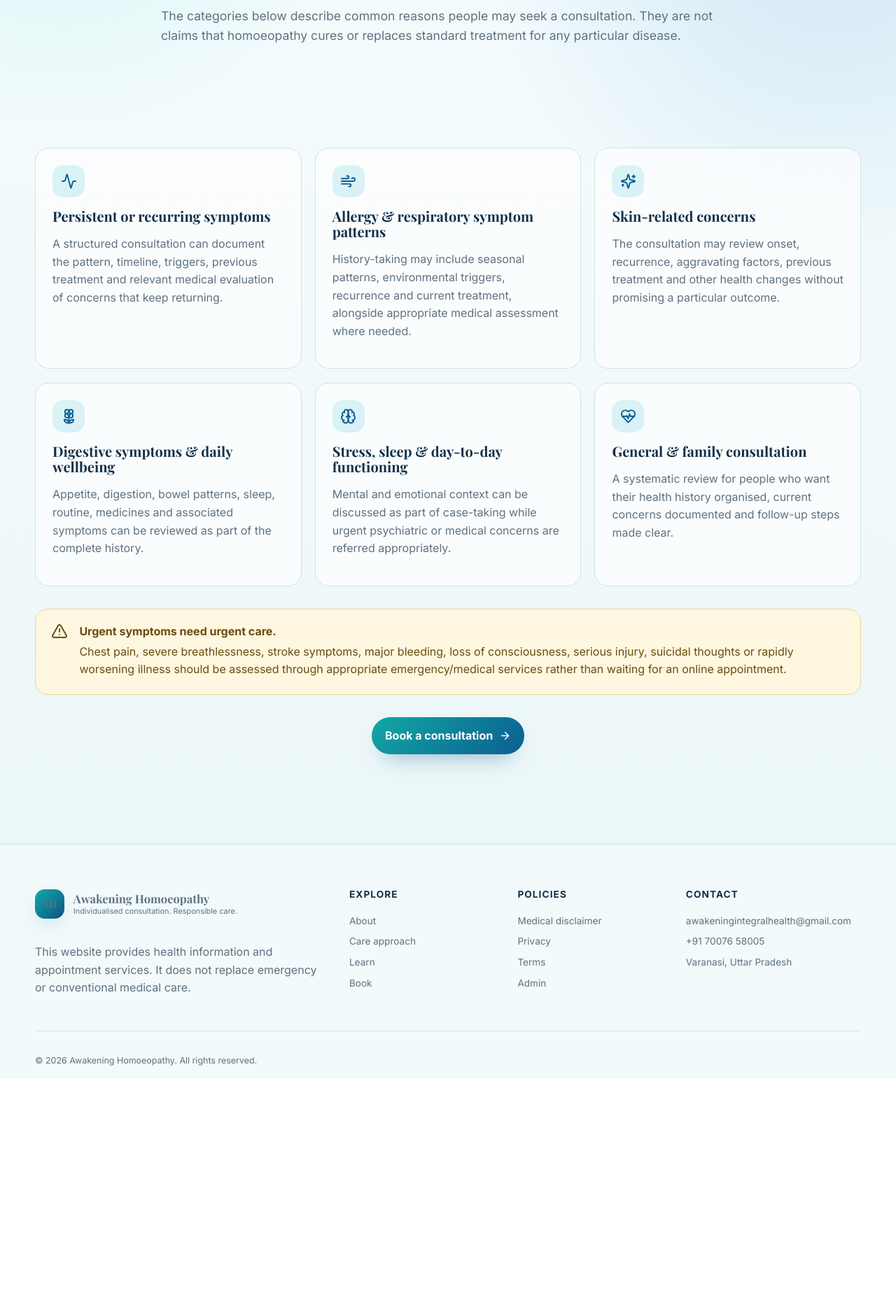
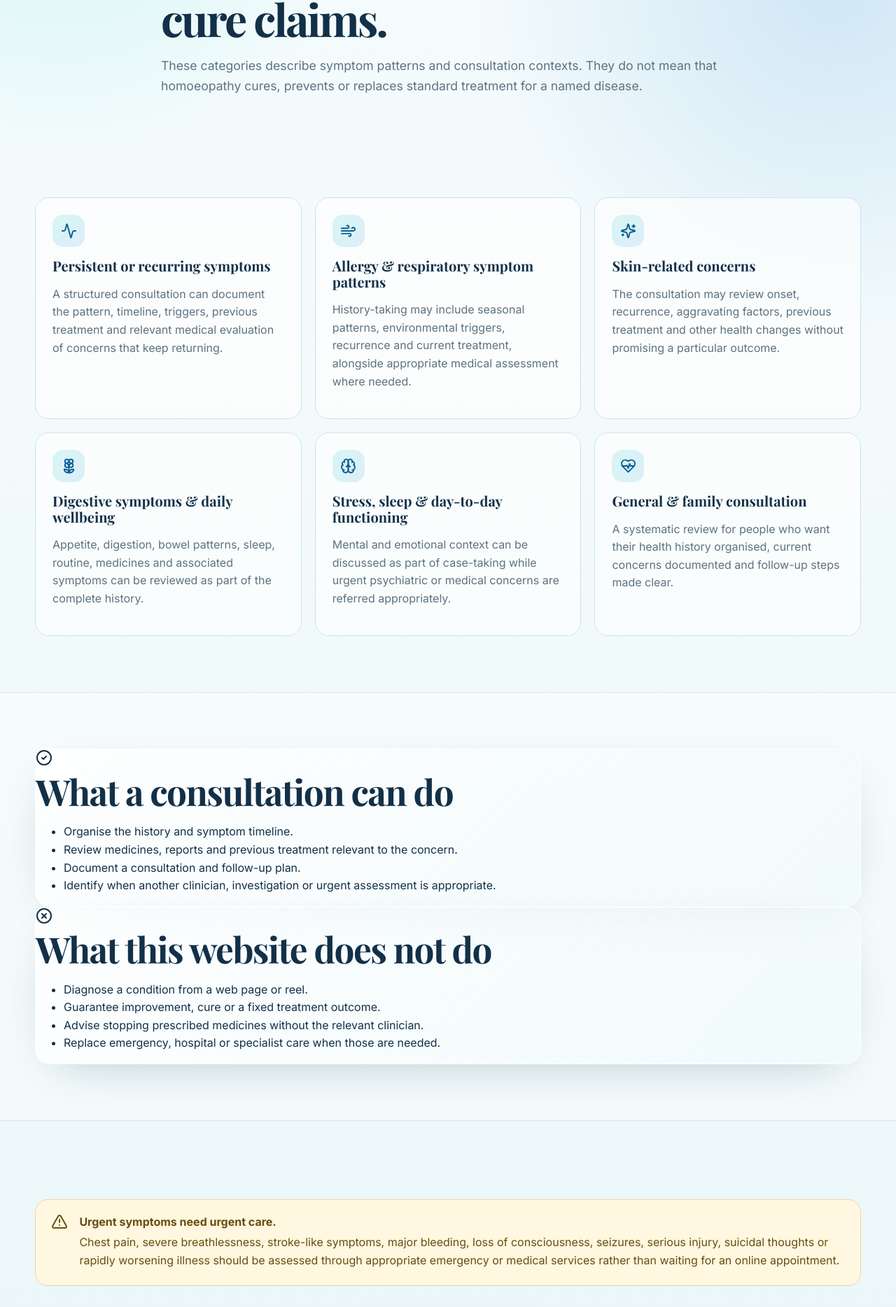
Before and after one commit to paritoshsingh0207/awakening-homeopathy, a React (Vite) app: page /care in a window 1280 px wide. Shown: the part 360-2228 px from the top of the page at 70% size. Before the commit the page ends 1902 px from the top, so only its background shows below. Built offline with nearby package versions, Linux system fonts and the light colour scheme; no server answers.

Commit message:
Strengthen care scope and safety language

```diff
--- a/src/pages/CareAreas.tsx
+++ b/src/pages/CareAreas.tsx
@@ -1,14 +1,87 @@
-import { AlertTriangle, ArrowRight } from "lucide-react";
+import { AlertTriangle, ArrowRight, CheckCircle2, XCircle } from "lucide-react";
 import { Link } from "react-router-dom";
 import Layout from "../components/Layout";
 import { careAreas } from "../data/content";
 import { useSEO } from "../lib/seo";
 
 export default function CareAreas() {
-  useSEO({ title: "Care Approach | Awakening Homoeopathy", description: "See common reasons people seek homoeopathic consultation and how Awakening approaches case-taking and referral.", path: "/care" });
-  return <Layout><section className="page-hero"><div className="container narrow"><span className="eyebrow">Care approach</span><h1>Consultation areas, explained without over-promising.</h1><p>The categories below describe common reasons people may seek a consultation. They are not claims that homoeopathy cures or replaces standard treatment for any particular disease.</p></div></section>
-    <section className="section"><div className="container"><div className="card-grid">{careAreas.map(({title,description,icon:Icon})=><article className="care-card" key={title}><span className="icon-badge"><Icon/></span><h3>{title}</h3><p>{description}</p></article>)}</div>
-    <div className="notice"><AlertTriangle/><div><b>Urgent symptoms need urgent care.</b><p>Chest pain, severe breathlessness, stroke symptoms, major bleeding, loss of consciousness, serious injury, suicidal thoughts or rapidly worsening illness should be assessed through appropriate emergency/medical services rather than waiting for an online appointment.</p></div></div>
-    <div className="center"><Link className="button" to="/booking">Book a consultation <ArrowRight size={17}/></Link></div></div></section>
-  </Layout>;
+  useSEO({
+    title: "Care Approach | Awakening Homoeopathy",
+    description:
+      "Common reasons people seek homoeopathic consultation, with clear scope, safety and referral boundaries.",
+    path: "/care",
+  });
+
+  return (
+    <Layout>
+      <section className="page-hero">
+        <div className="container narrow">
+          <span className="eyebrow">Care approach</span>
+          <h1>Reasons for consultation, without turning them into cure claims.</h1>
+          <p>
+            These categories describe symptom patterns and consultation contexts. They do not mean that
+            homoeopathy cures, prevents or replaces standard treatment for a named disease.
+          </p>
+        </div>
+      </section>
+
+      <section className="section">
+        <div className="container">
+          <div className="card-grid">
+            {careAreas.map(({ title, description, icon: Icon }) => (
+              <article className="care-card" key={title}>
+                <span className="icon-badge"><Icon /></span>
+                <h3>{title}</h3>
+                <p>{description}</p>
+              </article>
+            ))}
+          </div>
+        </div>
+      </section>
+
+      <section className="section soft-section">
+        <div className="container scope-grid">
+          <article className="glass-card scope-card positive">
+            <CheckCircle2 />
+            <h2>What a consultation can do</h2>
+            <ul>
+              <li>Organise the history and symptom timeline.</li>
+              <li>Review medicines, reports and previous treatment relevant to the concern.</li>
+              <li>Document a consultation and follow-up plan.</li>
+              <li>Identify when another clinician, investigation or urgent assessment is appropriate.</li>
+            </ul>
+          </article>
+          <article className="glass-card scope-card">
+            <XCircle />
+            <h2>What this website does not do</h2>
+            <ul>
+              <li>Diagnose a condition from a web page or reel.</li>
+              <li>Guarantee improvement, cure or a fixed treatment outcome.</li>
+              <li>Advise stopping prescribed medicines without the relevant clinician.</li>
+              <li>Replace emergency, hospital or specialist care when those are needed.</li>
+            </ul>
+          </article>
+        </div>
+      </section>
+
+      <section className="section">
+        <div className="container">
+          <div className="notice">
+            <AlertTriangle />
+            <div>
+              <b>Urgent symptoms need urgent care.</b>
+              <p>
+                Chest pain, severe breathlessness, stroke-like symptoms, major bleeding, loss of consciousness,
+                seizures, serious injury, suicidal thoughts or rapidly worsening illness should be assessed through
+                appropriate emergency or medical services rather than waiting for an online appointment.
+              </p>
+            </div>
+          </div>
+          <div className="center">
+            <Link className="button" to="/booking">View appointment availability <ArrowRight size={17} /></Link>
+          </div>
+        </div>
+      </section>
+    </Layout>
+  );
 }
```
